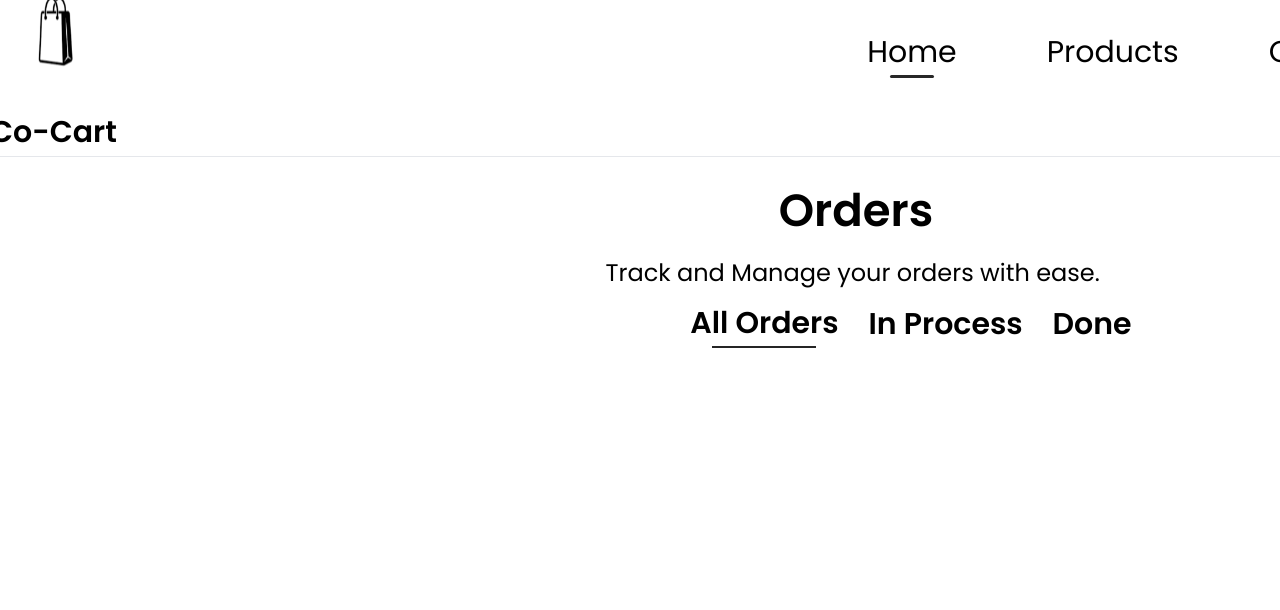
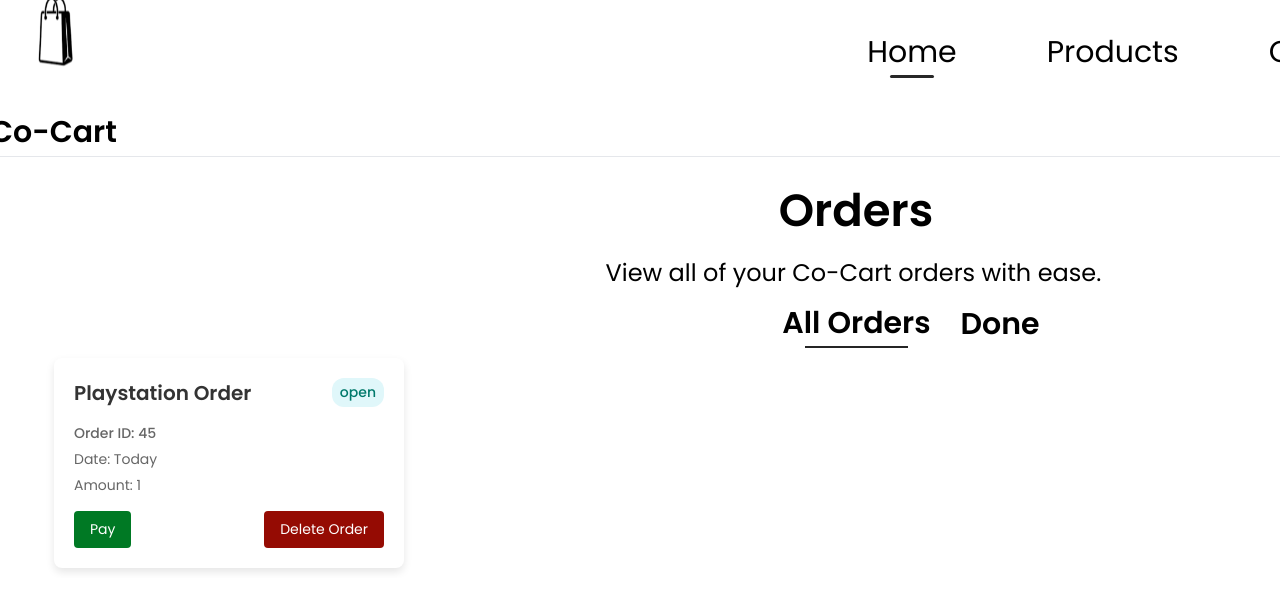
Before and after one commit to Jamison-lii/Buy-together-Project, a React (Vite) app: page /order in a window 1280 px wide. Shown: the top 610 px of the page. Built offline with nearby package versions, Linux system fonts and the light colour scheme.

Commit message:
Order page added

```diff
--- a/src/Context/SearchContext.jsx
+++ b/src/Context/SearchContext.jsx
@@ -9,11 +9,12 @@ export const SearchProvider = ({ children }) => {
   const [prod , setProd] = useState([]);
   const [camp, setCamp] = useState([]);
   const [selectedProd, setSelectedProd] = useState([]);
+  const [order, setOrder] = useState([]);
 
 
 
   return (
-    <SearchContext.Provider value={{ searchResults, setSearchResults ,prod, setProd, camp, setCamp , selectedProd, setSelectedProd}}>
+    <SearchContext.Provider value={{ searchResults, setSearchResults ,prod, setProd, camp, setCamp , selectedProd, setSelectedProd, order, setOrder}}>
       {children}
     </SearchContext.Provider>
   );
--- a/src/Pages/CampaignDetails.jsx
+++ b/src/Pages/CampaignDetails.jsx
@@ -4,15 +4,17 @@ import DetailsCard from '../Components/DetailsCard/DetailsCard';
 import { useNavigate } from 'react-router-dom';
 import { ToastContainer, toast } from 'react-toastify';
 
+
 const CampaignDetails = () => {
   const navigate = useNavigate();
-  const { camp, setCamp } = useSearch();
+  const { camp, setCamp, order, setOrder } = useSearch();
   const [campaignData, setCampaignData] = useState(null);
   const [members, setMembers] = useState([]); // Initialize as an empty array
   const [specificUser, setSpecificUser] = useState(false);
   const [loading, setLoading] = useState(true);
   const [error, setError] = useState("");
   const user = JSON.parse(localStorage.getItem("user")) || {};
+
 
   // Fetch campaign details only if `camp` exists
   useEffect(() => {
@@ -24,6 +26,9 @@ const CampaignDetails = () => {
       setError("No campaign selected.");
     }
   }, [camp]);
+
+
+
 
   const fetchPurchaseGoalById = async (id) => {
     const url = `https://rrn24.techchantier.site/buy-together-api/public/api/purchase-goals/${id}`;
@@ -87,7 +92,7 @@ const CampaignDetails = () => {
       });
     } catch (error) {
       console.error("Error fetching participants:", error);
-      toast.error("Failed to fetch members. Please try again.");
+     // toast.error("Failed to fetch members. Please try again.");
     }
   };
 
@@ -102,6 +107,9 @@ const CampaignDetails = () => {
   const handleJoin = async () => {
     const Url = `https://rrn24.techchantier.site/buy-together-api/public/api/purchase-goals/${campaignData.data.id}/join`;
     const token = localStorage.getItem("token");
+
+    setOrder(campaignData.data);
+    console.log("this is the order id",order);
 
     if (DateOfToday > endDate) {
       console.log("Campaign has ended");
--- a/src/Pages/Order.jsx
+++ b/src/Pages/Order.jsx
@@ -1,43 +1,133 @@
-import React from 'react'
-import './Styles/Order.css'
+import React, { useEffect, useState } from 'react';
+import './Styles/Order.css';
+import { toast, ToastContainer } from 'react-toastify';
+import { useSearch } from '../Context/SearchContext';
 
 const Order = () => {
+  const [menu, setMenu] = useState('AllOrders');
+  const [purchaseGoals, setPurchaseGoals] = useState([]);
+  const [members, setMembers] = useState({}); // Store participants by purchase goal ID
+  const [loading, setLoading] = useState(true);
+  const [error, setError] = useState("");
+  const user = JSON.parse(localStorage.getItem("user")) || {};
 
-  const [menu, setMenu] = React.useState('AllOrders');
+  const {order} = useSearch();
+
+  // Fetch participants for a specific purchase goal
+  {/*const display = async (campaignId) => {
+    const url = `https://rrn24.techchantier.site/buy-together-api/public/api/purchase-goals/${campaignId}/participants`;
+    const token = localStorage.getItem("token");
+
+    try {
+      const response = await fetch(url, {
+        method: "GET",
+        headers: {
+          Accept: "application/json",
+          Authorization: `Bearer ${token}`,
+        },
+      });
+
+      if (!response.ok) {
+        throw new Error("Failed to fetch members");
+      }
+
+      const data = await response.json();
+      setMembers((prevMembers) => ({
+        ...prevMembers,
+      [campaignId]: data.data, // Store participants by purchase goal ID
+      }));
+      members.forEach((member)=>{
+        console.log("yessss Memberss:",member)
+      })
+    } catch (error) {
+      console.error("Error fetching participants:", error);
+    //  toast.error("Failed to fetch members. Please try again.");
+    }
+  };
+
+  // Fetch all purchase goals
+  const fetchPurchaseGoals = async () => {
+    const url = "https://rrn24.techchantier.site/buy-together-api/public/api/purchase-goals";
+
+    try {
+      const response = await fetch(url, {
+        method: "GET",
+        headers: {
+          Accept: "application/json",
+        },
+      });
+
+      if (!response.ok) {
+        throw new Error(`HTTP error! Status: ${response.status}`);
+      }
+
+      const data = await response.json();
+      console.log("Fetched Purchase Goals:", data.data); // Debugging log
+      setPurchaseGoals(data.data); // Update purchase goals state
+
+      // Fetch participants for each purchase goal
+      data.data.forEach((purchaseGoal) => {
+        display(purchaseGoal.id);
+      });
+    } catch (error) {
+      console.error("Error fetching purchase goals:", error);
+      setError("❌ Failed to load purchase goals.");
+      toast.error("Failed to load purchase goals. Please try again.");
+    } finally {
+      setLoading(false);
+    }
+  };
+
+  useEffect(() => {
+    fetchPurchaseGoals();
+  }, []);
+
+  if (loading) return <p>Loading purchase goals...</p>;
+  if (error) return <p>{error}</p>;*/}
 
   return (
-    <div className='order'>
-
-        <p className='heading'>Orders</p>
+    <div className="order">
+      {console.log("Here is orders",order)}
+      <p className="heading">Orders</p>
       <div className="OpenText_">
-         <p>Track and Manage your orders with ease.</p>
-        {/* <p>Meet up with deadlines</p>*/}
+        <p>View all of your Co-Cart orders with ease.</p>
       </div>
       <div className="Order-categories">
-
         <div className="sections">
-        <div className="AllOrders"  onClick={()=> {setMenu('AllOrders')}}>
+          <div className="AllOrders" onClick={() => setMenu('AllOrders')}>
             All Orders
-         {menu ==='AllOrders' ? <hr/> : <></>}
+            {menu === 'AllOrders' ? <hr /> : <></>}
           </div>
-        <div className="InProcess" onClick={()=> {setMenu('InProcess')}} >
+          {/* <div className="InProcess" onClick={() => setMenu('InProcess')}>
             In Process
-          {menu ==='InProcess' ? <hr/> : <></>}
+            {menu === 'InProcess' ? <hr /> : <></>}
+          </div> */}
+          <div className="Done" onClick={() => setMenu('Done')}>
+            Done
+            {menu === 'Done' ? <hr /> : <></>}
           </div>
-
-        <div className="Done" onClick={()=> {setMenu('Done')}} >
-          Done
-          {menu ==='Done' ? <hr/> : <></>}
         </div>
       </div>
 
+      <div className="order-card">
+      <div className="order-header">
+        <h3 className="order-title">Playstation Order</h3>
+        <span className="order-status">open</span>
+      </div>
+      <div className="order-details">
+        <p className="order-id">Order ID: 45</p>
+        <p className="order-date">Date: Today</p>
+        <p className="order-amount">Amount: 1</p>
+      </div>
+      <div className="order-footer">
+        <button className="order-action">Pay</button>
+        <button className="order-action1">Delete Order</button>
+      </div>
     </div>
 
-       {
+      <ToastContainer />
+    </div>
+  );
+};
 
-       }
-    </div>
-  )
-}
-
-export default Order
+export default Order;
--- a/src/Pages/Styles/Order.css
+++ b/src/Pages/Styles/Order.css
@@ -117,3 +117,110 @@
         margin-left: -16%
     }
  }
+
+ /* Order Card Container */
+.order-card {
+    background-color: #ffffff;
+    border-radius: 8px;
+    box-shadow: 0 4px 8px rgba(0, 0, 0, 0.1);
+    padding: 20px;
+    margin: 10px;
+    margin-left: -10px;
+    max-width: 350px;
+    width: 100%;
+    transition: transform 0.2s ease, box-shadow 0.2s ease;
+  }
+
+  .order-card:hover {
+    transform: translateY(-5px);
+    box-shadow: 0 6px 12px rgba(0, 0, 0, 0.15);
+  }
+
+  /* Order Header */
+  .order-header {
+    display: flex;
+    justify-content: space-between;
+    align-items: center;
+    margin-bottom: 15px;
+  }
+
+  .order-title {
+    font-size: 1.25rem;
+    font-weight: 600;
+    color: #333;
+    margin: 0;
+  }
+
+  .order-status {
+    font-size: 0.875rem;
+    font-weight: 500;
+    padding: 4px 8px;
+    border-radius: 12px;
+    background-color: #e0f7fa;
+    color: #00796b;
+  }
+
+  /* Order Details */
+  .order-details {
+    margin-bottom: 15px;
+  }
+
+  .order-details p {
+    margin: 5px 0;
+    font-size: 0.875rem;
+    color: #666;
+  }
+
+  .order-id {
+    font-weight: 500;
+    color: #333;
+  }
+
+  /* Order Footer */
+  .order-footer {
+    display: flex;
+    justify-content: space-between;
+    gap: 10px;
+  }
+
+  .order-action {
+    background-color: #007924;
+    color: white;
+    border: none;
+    border-radius: 4px;
+    padding: 8px 16px;
+    font-size: 0.875rem;
+    cursor: pointer;
+    transition: background-color 0.2s ease;
+  }
+
+  .order-action1 {
+    background-color: #950b03;
+    color: white;
+    border: none;
+    border-radius: 4px;
+    padding: 8px 16px;
+    font-size: 0.875rem;
+    cursor: pointer;
+    transition: background-color 0.2s ease;
+  }
+
+  .order-action:hover {
+    background-color: #004d40;
+  }
+
+  /* Responsive Design */
+  @media (max-width: 768px) {
+    .order-card {
+      max-width: 100%;
+    }
+
+    .order-footer {
+      flex-direction: column;
+    }
+
+    .order-action {
+      width: 100%;
+      margin-bottom: 8px;
+    }
+  }
```
Lines whose indentation alone changed are shown as unchanged.
